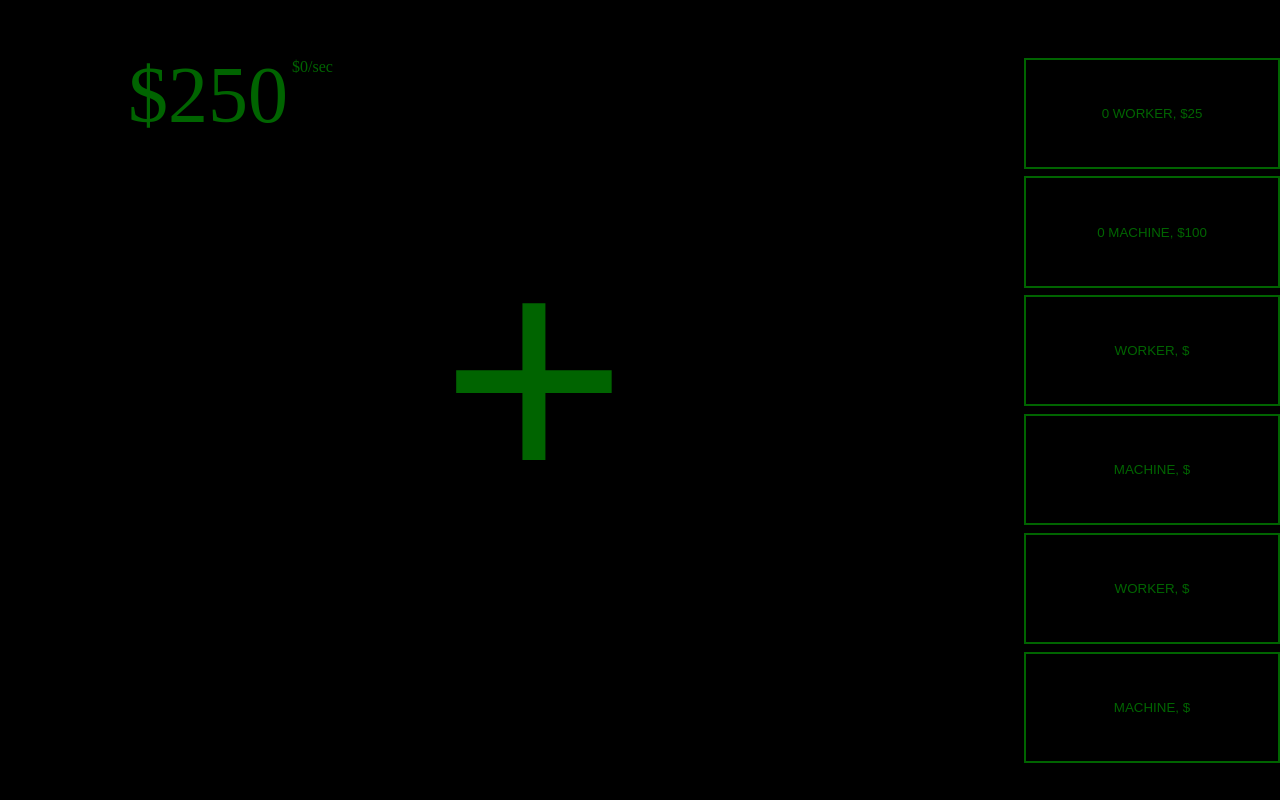
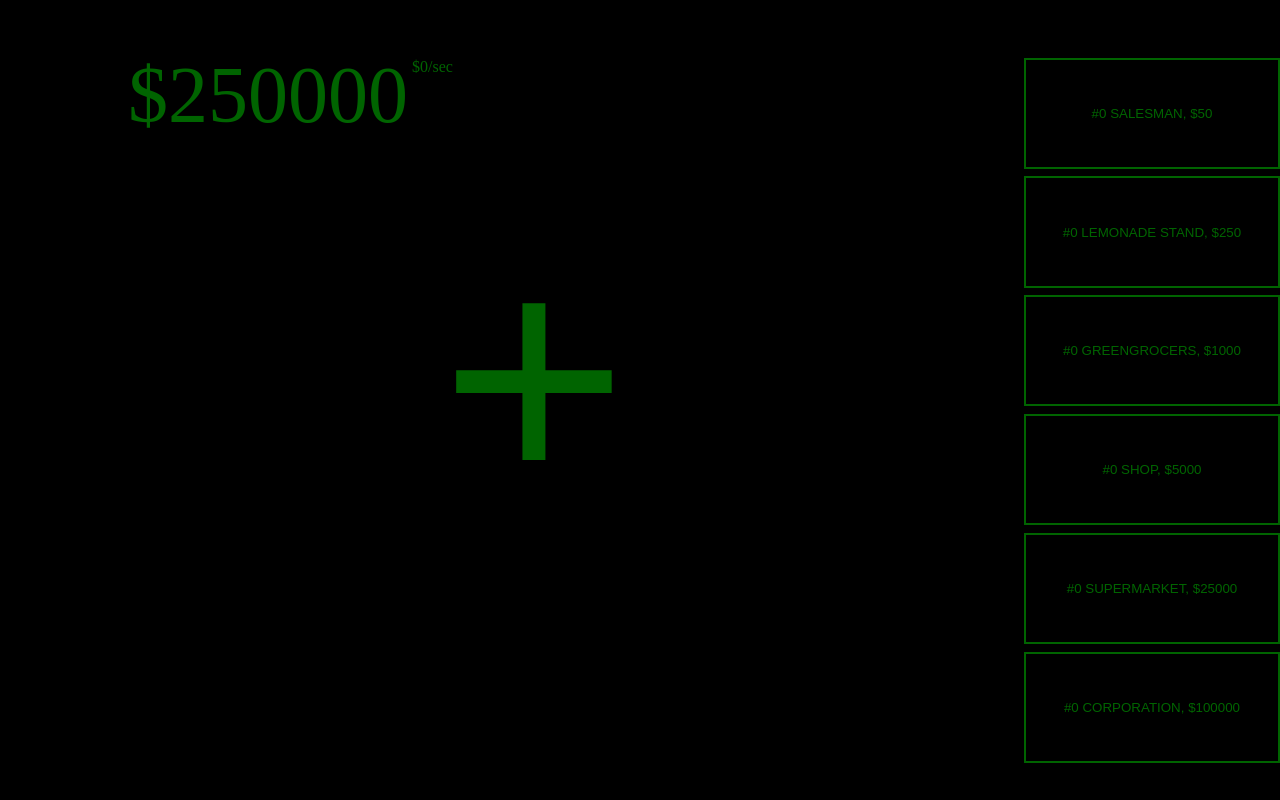
Before and after one commit to KubaaPK/idleclicker, a website built with webpack: page src/index.html in a window 1280 px wide. Built offline with nearby package versions, Linux system fonts and the light colour scheme.

Commit message:
refractor: buying, displaying cost and amount by loops

```diff
--- a/src/index.html
+++ b/src/index.html
@@ -15,12 +15,12 @@
 
   <!-- SHOP -->
   <div class="shop">
-   <button id="buyworkerBtn"><span id="workeramount"></span> Worker, $<span id="workercost"></span> </button>
-   <button id="buymachineBtn"><span id="machineamount"></span> Machine, $<span id="machinecost"></span> </button>
-   <button id="buyworkerBtn"><span id="workeramount"></span> Worker, $<span id="workercost"></span> </button>
-   <button id="buymachineBtn"><span id="machineamount"></span> Machine, $<span id="machinecost"></span> </button>
-   <button id="buyworkerBtn"><span id="workeramount"></span> Worker, $<span id="workercost"></span> </button>
-   <button id="buymachineBtn"><span id="machineamount"></span> Machine, $<span id="machinecost"></span> </button>
+   <button id="buysalesmanBtn"><span id="salesmanamount"></span> Salesman, $<span id="salesmancost"></span> </button>
+   <button id="buylemonadestandBtn"><span id="lemonadestandamount"></span> Lemonade stand, $<span id="lemonadestandcost"></span> </button>
+   <button id="buygreengrocersBtn"><span id="greengrocersamount"></span> Greengrocers, $<span id="greengrocerscost"></span> </button>
+   <button id="buyshopBtn"><span id="shopamount"></span> Shop, $<span id="shopcost"></span> </button>
+   <button id="buysupermarketBtn"><span id="supermarketamount"></span> Supermarket, $<span id="supermarketcost"></span> </button>
+   <button id="buycorporationBtn"><span id="corporationamount"></span> Corporation, $<span id="corporationcost"></span> </button>
   </div>
 
   <script src="main.js"></script>
--- a/src/main.js
+++ b/src/main.js
@@ -1,8 +1,8 @@
 'use strict'
 class Game{
   constructor(){
-    this.coins = 250;
-    this.workers = [0,0];
+    this.coins = 250000;
+    this.workers = [0,0,0,0,0,0];
     setInterval(()=>{this.tick();}, 1000);
 
   }
@@ -10,11 +10,18 @@ class Game{
 
 
   tick(){
-    //console.log('coins: ' +this.coins + ' workers: ' +this.workers[0] + ' machines: ' + this.workers[1]);
     document.getElementById('coinsAmount').innerHTML = '$' +Math.floor(this.coins);
 
-    let coinspersec = Math.floor(this.workers[0]+this.workers[1]*3);
-    document.getElementById('coinspersec').innerHTML = '$'+Math.floor(this.workers[0]+this.workers[1]*3)+'/sec';
+    let coinspersec = Math.floor(
+      this.workers[0]*shop.avaiable[0].production +
+      this.workers[1]*shop.avaiable[1].production +
+      this.workers[2]*shop.avaiable[2].production +
+      this.workers[3]*shop.avaiable[3].production +
+      this.workers[4]*shop.avaiable[4].production +
+      this.workers[5]*shop.avaiable[5].production
+    );
+
+    document.getElementById('coinspersec').innerHTML = '$'+coinspersec+'/sec';
 
     this.coins += coinspersec;
   }
@@ -27,23 +34,19 @@ class Game{
       this.coins++;
     });
 
-
   }
-
-
-
-
-
-
 }
 
 class Shop {
   constructor() {
     this.avaiable = [
 
-    {name: 'worker', production: 1, price: 25},
-    {name: 'machine', production: 3, price: 100}
-
+    {name: 'salesman', production: 1, price: 50},
+    {name: 'lemonadestand', production: 5, price: 250},
+    {name: 'greengrocers', production: 20, price: 1000},
+    {name: 'shop', production: 100, price: 5000},
+    {name: 'supermarket', production: 250, price: 25000},
+    {name: 'corporation', production: 500, price: 100000}
     ];
   }
 
@@ -51,7 +54,7 @@ class Shop {
     if(this.avaiable[itemId].price <= game.coins){
       game.workers[itemId]++;
       game.coins-=this.avaiable[itemId].price;
-      this.avaiable[itemId].price = this.avaiable[itemId].price + this.avaiable[itemId].price*0.3;
+      this.avaiable[itemId].price = this.avaiable[itemId].price + this.avaiable[itemId].price*0.6;
       return true;
     }else{
       document.getElementById('coinsAmount').classList.add('error');
@@ -63,46 +66,34 @@ class Shop {
 
   buyWorkers() {
 
-    //buying btns
-    let buyworkerBtn = document.getElementById('buyworkerBtn'),
-        buymachineBtn = document.getElementById('buymachineBtn');
+    //btns
+
+    let shopnames = ['salesman', 'lemonadestand', 'greengrocers', 'shop', 'supermarket', 'corporation'],
+        buyingbtn = [],
+        amounts = [],
+        costs = [];
 
 
-    //displaying amounts
-    let workerAmount = document.getElementById('workeramount'),
-        machineAmount = document.getElementById('machineamount');
+    for ( let i = 0; i<shopnames.length; i++ ) {
+
+      buyingbtn[i] = document.getElementById('buy'+shopnames[i]+'Btn');
+      amounts[i] = document.getElementById(shopnames[i]+'amount');
+      costs[i] = document.getElementById(shopnames[i]+'cost');
+
+      buyingbtn[i].addEventListener('click', () =>{
+        shop.buy(i);
+        amounts[i].innerText = '#' +game.workers[i];
+        costs[i].innerText = Math.floor(this.avaiable[i].price);
+      });
+    }
 
 
-    //displaying costs
-    let workercost = document.getElementById('workercost'),
-        machinecost = document.getElementById('machinecost');
+    for ( let i = 0; i<shopnames.length; i++ ) {
+      amounts[i].innerText = '#'+0;
+      costs[i].innerText = this.avaiable[i].price;
+    }
 
-
-    //initial
-    workerAmount.innerText = 0;
-    machineAmount.innerText = 0;
-
-    workercost.innerText = this.avaiable[0].price;
-    machinecost.innerText = this.avaiable[1].price;
-
-
-
-
-    buyworkerBtn.addEventListener('click', ()=> {
-      shop.buy(0);
-      workerAmount.innerText = '#' +game.workers[0];
-      workercost.innerText = Math.floor(this.avaiable[0].price);
-    });
-
-    buymachineBtn.addEventListener('click', ()=> {
-
-      shop.buy(1);
-      machineAmount.innerText = '#' +game.workers[1];
-      machinecost.innerText = Math.floor(this.avaiable[1].price);
-    });
   }
-
-
 }
 
 
```
